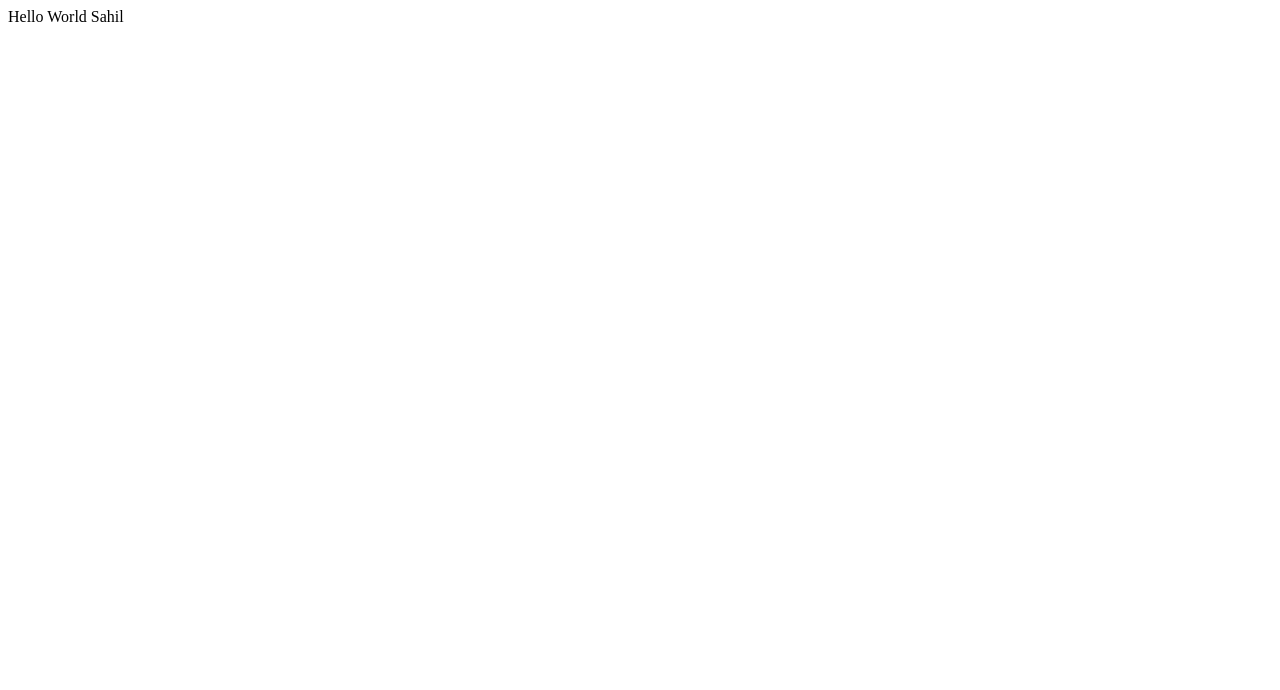
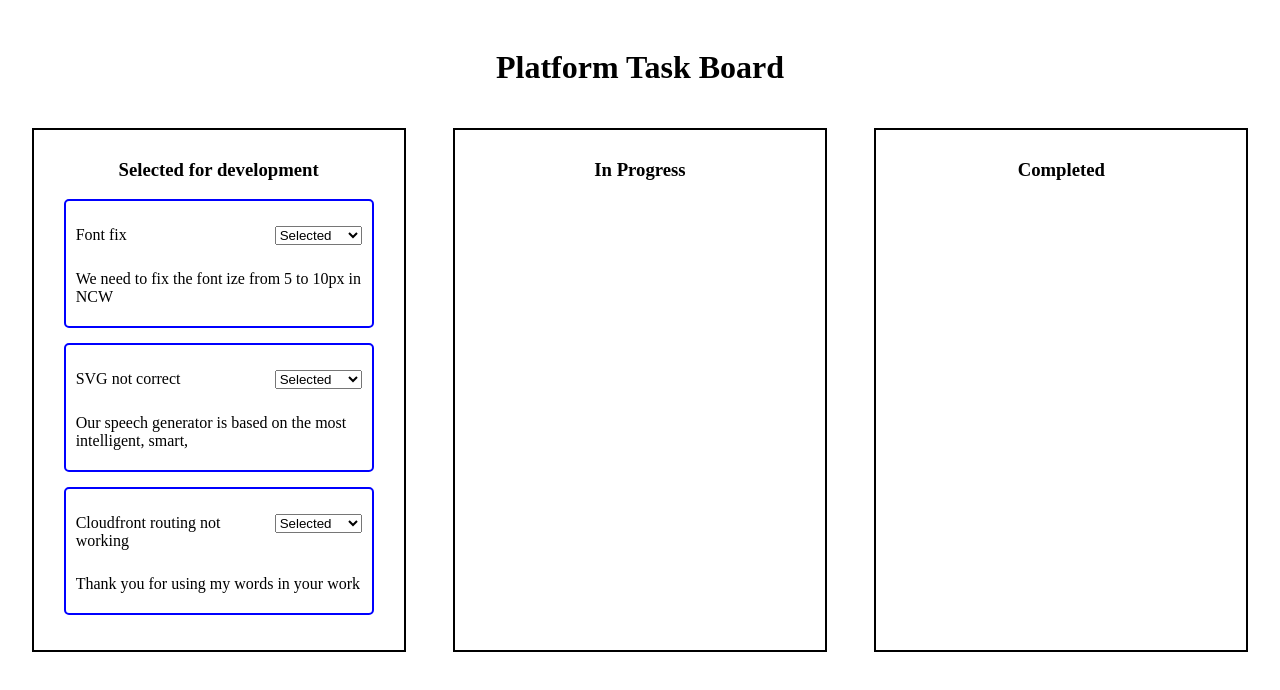
Before and after one commit to sahiltripathi2898/Vue-Task-Board, a Vue app: page / in a window 1280 px wide. Shown: the top 690 px of the page. Built offline with nearby package versions, Linux system fonts and the light colour scheme.

Commit message:
Added components

```diff
--- a/src/App.vue
+++ b/src/App.vue
@@ -1,17 +1,16 @@
 <template>
   <div>
-    Hello World
-    {{getName}}
+    <TaskBoard/>
   </div>
 </template>
 
 <script>
+import TaskBoard from './views/Board/index.vue'
+
 export default {
   name: 'App',
-  computed: {
-    getName() {
-      return this.$store.state.name
-    }
+  components: {
+    TaskBoard
   }
 }
 </script>
--- /dev/null
+++ b/src/components/Card/index.vue
@@ -0,0 +1,50 @@
+<template>
+  <div id="card-container">
+    <div id="card-top">
+      <div id="card-top-box">
+        <div>{{ cardDetails.title }}</div>
+        <div id="card-select-dropdown">
+          <select name="status-select" @change="onSelectChange">
+            <option value="selected">Selected</option>
+            <option value="progress">Progress</option>
+            <option value="completed">Completed</option>
+          </select>
+        </div>
+      </div>
+    </div>
+    <div id="card-bottom">{{ cardDetails.description }}</div>
+  </div>
+</template>
+
+<script>
+export default {
+  props: {
+    cardDetails: {
+      type: Object,
+      default: () => {},
+    },
+  },
+  methods: {
+    onSelectChange(event) {
+      this.$emit('select-change', this.cardDetails.id, event.target.value)
+    },
+  },
+}
+</script>
+
+<style scoped>
+#card-container {
+  border: 2px solid blue;
+  margin: 15px 20px;
+  padding: 20px 10px;
+  border-radius: 5px;
+}
+#card-top-box {
+  display: flex;
+  justify-content: space-between;
+  margin: 5px 0px;
+}
+#card-bottom {
+  margin-top: 25px;
+}
+</style>
--- a/src/constants/constants.js
+++ b/src/constants/constants.js
@@ -1,3 +1,5 @@
+import { v4 } from 'uuid'
+
 export const PERSONAL = {
   NAME: 'Sahil',
   TITLE: 'Tripathi'
@@ -7,3 +9,45 @@ export const PROFESSIONAL = {
   COMPANY: 'Netomi',
   SECTOR: 'IT'
 }
+
+export const tasks = [
+  // Selected
+  {
+    id: v4(),
+    status: 'selected',
+    title: 'Font fix',
+    description: 'We need to fix the font ize from 5 to 10px in NCW'
+  },
+  {
+    id: v4(),
+    status: 'selected',
+    title: 'SVG not correct',
+    description: 'Our speech generator is based on the most intelligent, smart,'
+  },
+  {
+    id: v4(),
+    status: 'selected',
+    title: 'Cloudfront routing not working',
+    description: 'Thank you for using my words in your work'
+  },
+  // In progress
+  {
+    id: v4(),
+    status: 'progress',
+    title: 'Asymmetric Auth',
+    description: ' have never known a Jack that was in good enough shape to name bodybuilding after him'
+  },
+  {
+    id: v4(),
+    status: 'progress',
+    title: 'NCW shows blank screen',
+    description: 'A tagline for a car company that prides itself on its morals and ethics'
+  },
+  // Finished
+  {
+    id: v4(),
+    status: 'finished',
+    title: 'One click infra',
+    description: 'Are there Out-of-Stock photos'
+  }
+]
--- a/src/store/state.js
+++ b/src/store/state.js
@@ -1,8 +1,7 @@
+import { tasks } from '../constants/constants'
+
 function State() {
-  this.selected = []
-  this.progress = []
-  this.finished = []
-  this.name = 'Sahil'
+  this.tasks = tasks
 }
 
 export default new State()
--- /dev/null
+++ b/src/views/Board/Completed/index.vue
@@ -0,0 +1,24 @@
+<template>
+  <div id="completed-container">
+    <div id="completed-header">
+      <h3>Completed</h3>
+    </div>
+    <div id="completed-content"></div>
+  </div>
+</template>
+
+<script>
+export default {}
+</script>
+
+<style scoped>
+#completed-header {
+  text-align: center;
+}
+#completed-container {
+  padding: 10px;
+  height: 500px;
+  width: 350px;
+  border: 2px black solid;
+}
+</style>
--- /dev/null
+++ b/src/views/Board/Progress/index.vue
@@ -0,0 +1,24 @@
+<template>
+  <div id="progress-container">
+    <div id="progress-header">
+      <h3>In Progress</h3>
+    </div>
+    <div id="progress-content"></div>
+  </div>
+</template>
+
+<script>
+export default {}
+</script>
+
+<style scoped>
+#progress-header {
+  text-align: center;
+}
+#progress-container {
+  padding: 10px;
+  height: 500px;
+  width: 350px;
+  border: 2px black solid;
+}
+</style>
--- /dev/null
+++ b/src/views/Board/Selected/index.vue
@@ -0,0 +1,47 @@
+<template>
+  <div id="selected-container">
+    <div id="selected-header">
+      <h3>Selected for development</h3>
+    </div>
+    <div id="selected-content">
+      <div v-for="task in getTasksInSelectedStatus" :key="task.id">
+        <Card :cardDetails="task" @select-change="onCardStatusChange"/>
+      </div>
+    </div>
+  </div>
+</template>
+
+<script>
+import Card from '../../../components/Card/index.vue'
+import { cloneDeep } from 'lodash'
+
+export default {
+  components: {
+    Card
+  },
+  computed: {
+    getTasksInSelectedStatus() {
+      let tasks = cloneDeep(this.$store.state.tasks)
+      tasks = tasks.filter((task) => task.status === 'selected')
+      return tasks
+    }
+  },
+  methods: {
+    onCardStatusChange(id, status) {
+      console.log(id, status)
+    }
+  }
+}
+</script>
+
+<style scoped>
+#selected-header {
+  text-align: center;
+}
+#selected-container {
+  padding: 10px;
+  height: 500px;
+  width: 350px;
+  border: 2px black solid;
+}
+</style>
--- /dev/null
+++ b/src/views/Board/index.vue
@@ -0,0 +1,39 @@
+<template>
+  <div>
+    <div id="home-header">
+      <h1>Platform Task Board</h1>
+    </div>
+    <div id="board-container">
+      <Selected/>
+      <Progress/>
+      <Completed/>
+    </div>
+  </div>
+</template>
+
+<script>
+import Selected from './Selected/index.vue'
+import Progress from './Progress/index.vue'
+import Completed from './Completed/index.vue'
+
+export default {
+  components: {
+    Selected, Progress, Completed
+  }
+}
+</script>
+
+<style scoped>
+
+#home-header{
+  text-align: center;
+  padding: 20px;
+}
+
+#board-container{
+  display: flex;
+  align-items: center;
+  justify-content: space-around;
+}
+
+</style>
```
Also changed, not shown: package.json (+2 -14 lines), .eslintrc.json (added), 1 other file (tests, documents, lock files or other folders).
